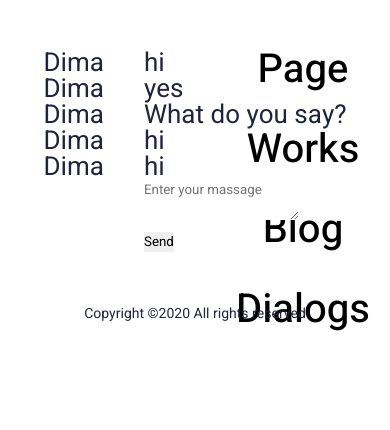
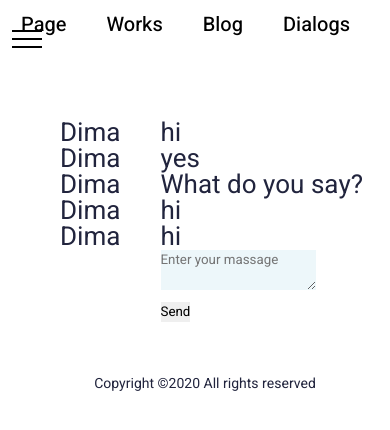
Before and after one commit to Vladon305/PSS, a React (Create React App) app: page /Dialogs in a window 390 px wide. Shown: the top 430 px of the page. Built offline with nearby package versions, Linux system fonts and the light colour scheme.

Commit message:
debug and remade SideBar

```diff
--- a/src/App.js
+++ b/src/App.js
@@ -11,10 +11,11 @@ import Works from './components/Works/Works';
 const App = (props) => {
   return (
     <div className="App">
+      <div className='wrapper'>
         <Header />
-      <div className='wrapper'>
-        <div className='between'>
+        <div className='grid-wrapper'>
           <SideBarConteiner />
+          <div className='content'>
             <Routes>
               <Route path='/' element={<Profile state={props.state} />} />
               <Route path='/Works' element={<Works works={props.state.works} />} />
@@ -23,6 +24,7 @@ const App = (props) => {
             </Routes>
           </div>
         </div>
+      </div>
       <Footer />
     </div>
   );
--- a/src/SCSS/AddPostForm.scss
+++ b/src/SCSS/AddPostForm.scss
@@ -1,12 +1,16 @@
 .AddPostForm {
   display: flex;
   align-items: center;
+  flex-wrap: wrap;
   margin: 0px 0px 30px 0px;
   textarea {
     font-size: 20px;
     background-color: #edf7fa;
     padding: 20px 0 0 20px;
-    margin: 0px 20px 0px 0px;
+    margin: 0px 20px 20px 0px;
+    &:last-child {
+      margin: 0px 20px 0px 0px;
+    }
   }
   button {
     font-size: 24px;
--- a/src/SCSS/Dialogs.scss
+++ b/src/SCSS/Dialogs.scss
@@ -1,7 +1,8 @@
 .dialogs {
   font-size: 26px;
   display: flex;
-  margin: 0 -40px;
+  margin: 70px 0px 0px 30px;
+
   .dialogsItems {
     margin-right: 20px;
   }
@@ -12,5 +13,8 @@
 
     .massage {
     }
+    textarea {
+      background: #edf7fa;
+    }
   }
 }
--- a/src/SCSS/SideBar.scss
+++ b/src/SCSS/SideBar.scss
@@ -1,13 +1,13 @@
-.between {
-  display: flex;
-  justify-content: space-between;
-
+.grid-wrapper {
+  display: grid;
+  grid-template-columns: 2fr 10fr;
+  grid-gap: 10px;
+  grid-template-areas: "s c";
   @media (max-width: $md2) {
-    justify-content: center;
-  }
+    display: block;
   }
   .SideBar {
-  flex: 0 0 300px;
+    grid-area: s;
     background: #edf7fa;
     border: 1px solid rgb(230, 229, 229);
     border-left: none;
@@ -34,6 +34,10 @@
       display: none;
     }
   }
+  .content {
+    grid-area: c;
+  }
+}
 .menu {
   .icon-menu {
     display: none;
@@ -42,8 +46,8 @@
       position: fixed;
       width: 30px;
       height: 18px;
-      top: 10px;
-      left: 10px;
+      top: 30px;
+      left: 18px;
       cursor: pointer;
       z-index: 31;
       span {
@@ -76,5 +80,8 @@
         }
       }
     }
+    @media (max-width: $md3) {
+      left: 12px;
     }
   }
+}
--- a/src/SCSS/header.scss
+++ b/src/SCSS/header.scss
@@ -49,21 +49,21 @@
     display: flex;
     align-items: center;
 
-    @media (max-width: $md3) {
-      height: 50px;
-      display: block;
-      li {
-        margin-bottom: 10px;
-        &:last-child {
-          margin: 0px 0px 0px 0px;
-        }
-      }
-    }
+    // @media (max-width: $md3) {
+    //   height: 50px;
+    //   display: block;
+    //   li {
+    //     margin-bottom: 10px;
+    //     &:last-child {
+    //       margin: 0px 0px 0px 0px;
+    //     }
+    //   }
+    // }
     li {
       margin: 0px 20px;
-      @media (max-width: $md3) {
-        margin: 40px 0;
-      }
+      // @media (max-width: $md3) {
+      //   margin: 40px 0;
+      // }
     }
   }
 
@@ -81,10 +81,10 @@
         color: #ff6464;
       }
     }
-    @media (max-width: $md3) {
-      font-size: 40px;
-      display: block;
-      text-align: center;
-    }
+    // @media (max-width: $md3) {
+    //   font-size: 40px;
+    //   display: block;
+    //   text-align: center;
+    // }
   }
 }
--- a/src/SCSS/home.scss
+++ b/src/SCSS/home.scss
@@ -6,10 +6,11 @@
   }
   @media (max-width: $md2) {
     max-width: 750px;
+    padding: 0px 0px 0px 50px;
   }
   @media (max-width: $md3) {
     max-width: none;
-    padding: 0 10px;
+    padding: 0px 10px 0px 30px;
   }
 }
 
@@ -138,6 +139,11 @@
     display: flex;
     justify-content: space-between;
     margin: 0px -10px;
+    padding: 0px 10px;
+    @media (max-width: 450px) {
+      flex-wrap: wrap;
+      justify-content: center;
+    }
   }
 
   // .recent-posts__column
--- a/src/SCSS/style.scss
+++ b/src/SCSS/style.scss
@@ -26,6 +26,7 @@ body {
   justify-self: center;
   @media (max-width: $md3) {
     padding: 30px 5px 0px;
+    margin: 0px 0px 0px 20px;
   }
 }
 
@@ -49,7 +50,7 @@ body {
   }
   @media (max-width: $md3) {
     max-width: none;
-    padding: 0 10px;
+    padding: 0px 10px 0px 40px;
   }
 }
 
--- a/src/components/Profile/RecentPosts.jsx
+++ b/src/components/Profile/RecentPosts.jsx
@@ -17,7 +17,6 @@ const RecentPosts = (props) => {
 
   return (
     <section className="recent-posts">
-      <div className=" conteiner">
       <div className="recent-posts__header">
         <div className="recent-posts__title title-posts"> Recent posts</div>
         <a className="recent-posts__view-all">View all</a>
@@ -30,7 +29,6 @@ const RecentPosts = (props) => {
           {postElement2}
         </div>
       </div>
-      </div>
     </section>
   );
 }
--- /dev/null
+++ b/src/components/SideBar/MenuIcon.jsx
@@ -0,0 +1,18 @@
+import React from 'react';
+
+const MenuIcon = (props) => {
+  const openSideBar = () => {
+
+  }
+  return (
+    <div className='menu'>
+      <div className="menu__icon icon-menu" onClick={openSideBar}>
+        <span></span>
+        <span></span>
+        <span></span>
+      </div>
+    </div>
+  );
+}
+
+export default MenuIcon;
--- a/src/components/SideBar/SideBar.jsx
+++ b/src/components/SideBar/SideBar.jsx
@@ -1,19 +1,16 @@
 import React from 'react';
 import Link from './Link';
+import MenuIcon from './MenuIcon';
 
 const SideBar = (props) => {
   let LinkElements = props.sideBar.map(p => <Link page={p.page} link={p.link} key={p.page} />)
   return (
-    <div className='SideBar'>
-      <div className='menu'>
-        <div className="menu__icon icon-menu">
-          <span></span>
-          <span></span>
-          <span></span>
-        </div>
+    <>
+      <MenuIcon />
+      <div className='SideBar'>
+        <div className='SideBar__inner'>{LinkElements}</div>
       </div>
-      <div className='SideBar__inner'>{LinkElements}</div>
-    </div>
+    </>
   );
 }
 
```
Lines whose indentation alone changed are shown as unchanged.
